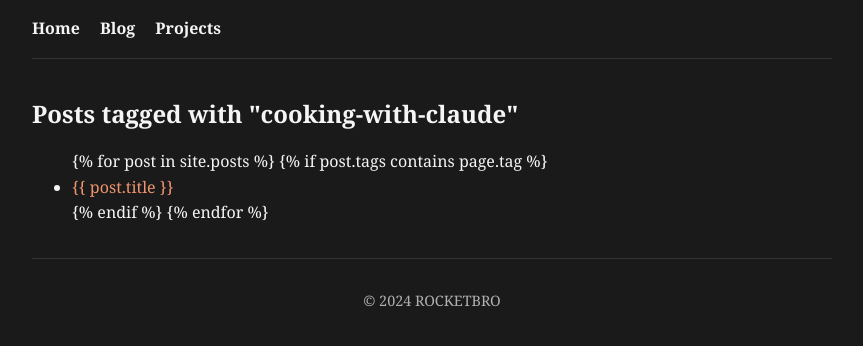
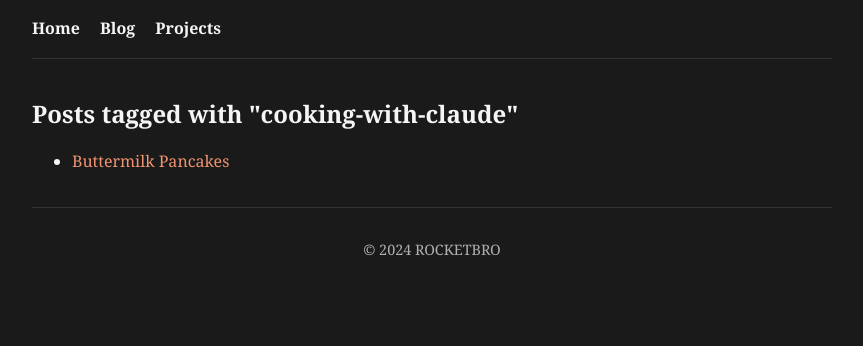
Before and after one commit to rocketbro/rocketbro.github.io, a Jekyll site: the page built from tags/cooking-with-claude.md, in a window 1280 px wide. Shown: the top 346 px of the page, without its empty margins (208-1071 px from the left). Built offline with Jekyll 4.4.1, drawn with Linux system fonts in a browser that asks for light colours.

Commit message:
try to fix claude tag again

```diff
--- a/_layouts/tag.html
+++ b/_layouts/tag.html
@@ -1,12 +1,15 @@
 ---
 layout: default
+title: Posts tagged with "{{ page.tag }}"
 ---
 
 <h2>Posts tagged with "{{ page.tag }}"</h2>
 <ul>
-  {% raw %}{% for post in site.posts %}
+  {% for post in site.posts %}
     {% if post.tags contains page.tag %}
-      <li><a href="{{ post.url | relative_url }}">{{ post.title }}</a></li>
+      <li>
+        <a href="{{ post.url | relative_url }}">{{ post.title }}</a>
+      </li>
     {% endif %}
-  {% endfor %}{% endraw %}
+  {% endfor %}
 </ul>
```
